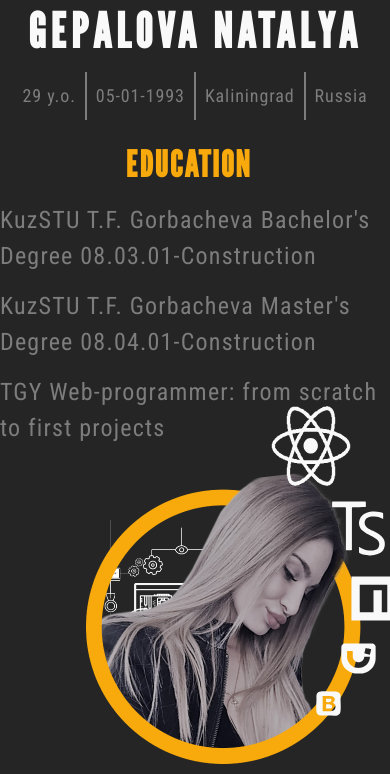
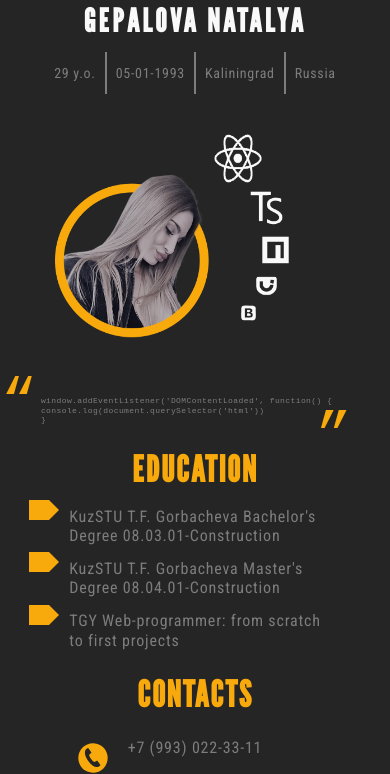
Before and after one commit to NatalyGep/NatalyGep.github.io, a plain HTML site: page index.html in a window 390 px wide. Shown: the top 774 px of the page. Drawn offline with nearby package versions, Linux system fonts and the light colour scheme.

Commit message:
progress cv

```diff
--- a/style.scss
+++ b/style.scss
@@ -550,7 +550,7 @@ margin-bottom: 0;
   }
  }
 
-@media (max-width: 991.98px) and (min-width: 576px) {
+@media (max-width: 991.98px)  {
 
   .sections {
     display: flex;
@@ -593,23 +593,65 @@ margin-bottom: 0;
   .main {
     min-width: 320px;
   }
+
   .header {
     display: flex;
     justify-content: center;
     padding: 0 8px;
   }
+
   .heading {
     text-align: center;
+    font-size: 32px;
   }
+  .heading-small_list {
+    font-size: 14px;
+  }
+
   .section-item {
     justify-content: center;
   }
-  .svg-container {
-    width: 320px;
-    margin-right: -200px;
+
+  .photo {
+    max-width: 280px;
   }
+  .section-bottom > .section-item:nth-child(1) {
+  transform: scale(0.7);
+  max-width: 300px;
+  margin: 0;
+  }
+  // .svg-container {
+  //   max-width: 300px;
+  //  }
+
+   .text {
+    font-size: 16px;
+    line-height: 1.2;
+
+   }
   .text_code {
     font-size: 8px;
+    margin: 0 0 0 -17px ;
+  }
+  .section-item > .svg-container {
+  transform: scale(0.6);
+  margin-left: -40px;
+  }
+  .section-top > .section-item:nth-child(2) {
+    justify-content: start;
+    margin: 0;
+    margin-top: 20px;
+  }
+  .languages-list__item {
+    margin: 0;
+  }
+  .additional-education-list > .text_additional-education {
+    margin-left: 40px;
+  }
+
+  .languages-list__item:nth-child(1) {
+      margin-right: 20px;
+      margin-left: -20px;
   }
 
 }
```
Also changed, not shown: style.css, 1 other file.
